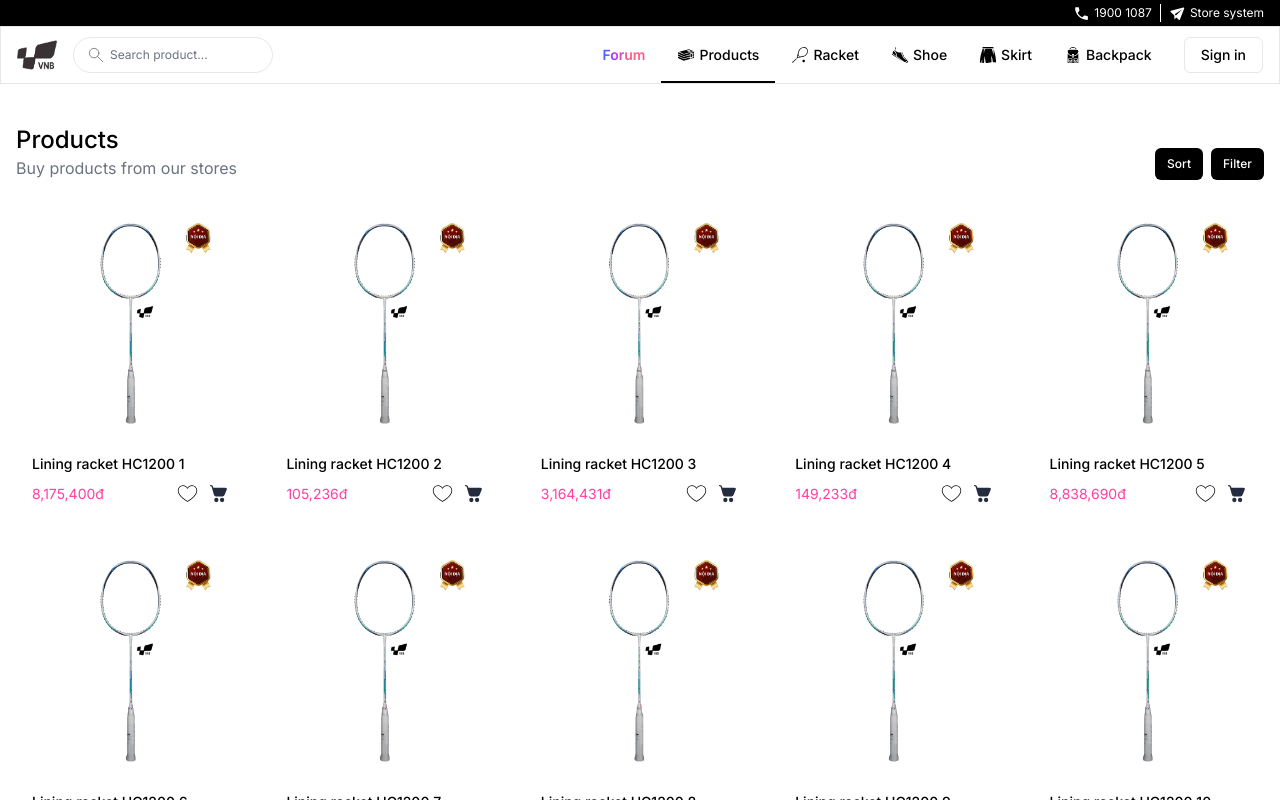
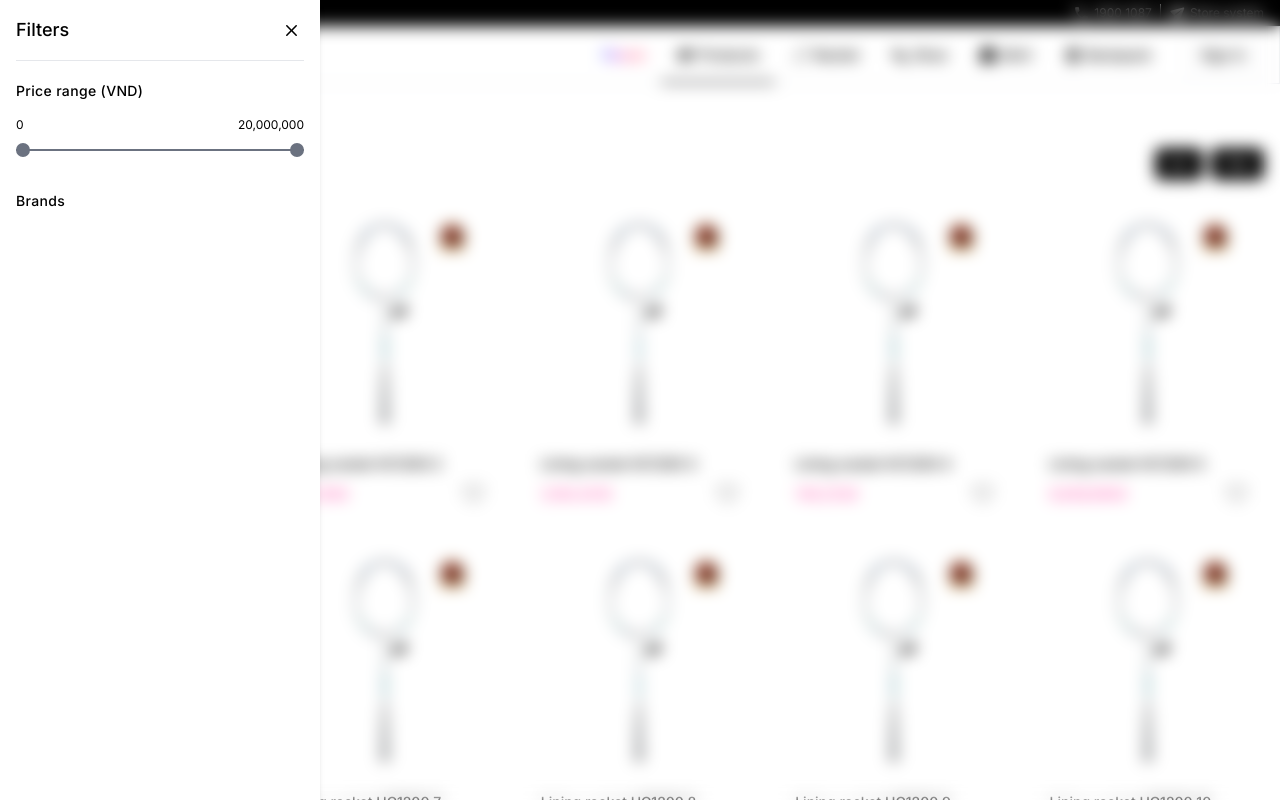
Before and after one commit to VNBShop/vnb-web-client, a Next.js app: page /products in a window 1280 px wide. Both pictures are taken after a click on the button "Filter". Shown: the top 800 px of the page. Built offline with nearby package versions, Linux system fonts and the light colour scheme.

Commit message:
add filter

```diff
--- a/package.json
+++ b/package.json
@@ -12,6 +12,7 @@
     "@headlessui/react": "^1.7.17",
     "@hookform/resolvers": "^3.3.1",
     "@radix-ui/react-label": "^2.0.2",
+    "@radix-ui/react-slider": "^1.1.2",
     "@radix-ui/react-slot": "^1.0.2",
     "caniuse-lite": "^1.0.30001543",
     "class-variance-authority": "^0.7.0",
--- a/src/common/header/nav.tsx
+++ b/src/common/header/nav.tsx
@@ -34,11 +34,11 @@
 
   useEffect(() => {
     if (navMobile) {
-      document.body.style.overflow = 'hidden'
+      document.documentElement.style.overflow = 'hidden'
     }
 
     return () => {
-      document.body.style.overflow = 'unset'
+      document.documentElement.style.overflow = 'unset'
     }
   }, [navMobile])
 
@@ -76,17 +76,17 @@
       </button>
       <Transition
         show={navMobile}
-        enter="transition-all duration-300 ease-in-out"
-        enterFrom="opacity-0 -translate-x-[100%]"
-        enterTo="opacity-100 translate-x-0"
-        leave="transition-all duration-300 ease-in-out"
-        leaveFrom="opacity-100 translate-x-0"
-        leaveTo="opacity-0 -translate-x-[100%]"
         className="nav-mobile fixed lg:hidden top-0 left-0 bottom-0 right-0 bg-clip-padding bg-opacity-30 bg-gray-100 backdrop-blur-sm"
         onClick={handleCloseOutSide}
       >
-        <nav
+        <Transition.Child
           ref={refNavMobile}
+          enter="transition-all duration-300 ease-in-out"
+          enterFrom="opacity-0 -translate-x-[100%]"
+          enterTo="opacity-100 translate-x-0"
+          leave="transition-all duration-300 ease-in-out"
+          leaveFrom="opacity-100 translate-x-0"
+          leaveTo="opacity-0 -translate-x-[100%]"
           className="w-[75%] md:w-[40%] absolute top-0 left-0 bottom-0 bg-white p-4"
         >
           <section className="flex items-center justify-between">
@@ -120,7 +120,7 @@
               </li>
             ))}
           </ul>
-        </nav>
+        </Transition.Child>
       </Transition>
 
       <Button
--- a/src/components/ui/card.product.tsx
+++ b/src/components/ui/card.product.tsx
@@ -47,7 +47,6 @@
 
           <section className="flex items-center gap-2">
             <Icon name="HeartOutline" width={23} height={23} />
-            <Icon name="Cart" width={23} height={23} color="#232D3F" />
           </section>
         </section>
       </section>
--- /dev/null
+++ b/src/components/ui/slider.tsx
@@ -0,0 +1,54 @@
+'use client'
+
+import * as React from 'react'
+import * as SliderPrimitive from '@radix-ui/react-slider'
+
+import { cn } from '@/lib/utils'
+
+const Slider = React.forwardRef<
+  React.ElementRef<typeof SliderPrimitive.Root>,
+  React.ComponentPropsWithoutRef<typeof SliderPrimitive.Root> & {
+    variant?: 'default' | 'range'
+    thickness?: 'default' | 'thin'
+  }
+>(
+  (
+    { className, variant = 'default', thickness = 'default', ...props },
+    ref
+  ) => (
+    <SliderPrimitive.Root
+      ref={ref}
+      className={cn(
+        'relative flex w-full touch-none select-none items-center lg:hover:cursor-pointer',
+        className
+      )}
+      {...props}
+    >
+      <SliderPrimitive.Track
+        className={cn(
+          'relative h-2 w-full grow overflow-hidden rounded-full bg-gray-300',
+          thickness === 'thin' && 'h-0.5'
+        )}
+      >
+        <SliderPrimitive.Range className="absolute h-full bg-gray-500" />
+      </SliderPrimitive.Track>
+      <SliderPrimitive.Thumb
+        className={cn(
+          'block h-5 w-5 rounded-full border-2 border-gray-500 bg-gray-500 ring-offset-black transition-colors focus-visible:outline-none focus-visible:ring-2 focus-visible:ring-ring focus-visible:ring-offset-2 disabled:pointer-events-none disabled:opacity-50',
+          thickness === 'thin' && 'h-3.5 w-3.5'
+        )}
+      />
+      {variant === 'range' && (
+        <SliderPrimitive.Thumb
+          className={cn(
+            'block h-5 w-5 rounded-full border-2 border-gray-500 bg-gray-500 ring-offset-black transition-colors focus-visible:outline-none focus-visible:ring-2 focus-visible:ring-ring focus-visible:ring-offset-2 disabled:pointer-events-none disabled:opacity-50',
+            thickness === 'thin' && 'h-3.5 w-3.5'
+          )}
+        />
+      )}
+    </SliderPrimitive.Root>
+  )
+)
+Slider.displayName = SliderPrimitive.Root.displayName
+
+export { Slider }
--- /dev/null
+++ b/src/contents/products/action.tsx
@@ -0,0 +1,105 @@
+'use client'
+import { Transition } from '@headlessui/react'
+import { HTMLAttributes, useEffect, useRef, useState } from 'react'
+
+import Icon from '@/common/icons'
+import { Button } from '@/components/ui/button'
+import { Slider } from '@/components/ui/slider'
+
+export default function ProductAction() {
+  const filterContainerRef = useRef<HTMLDivElement>(null)
+
+  const [filterContainer, setFilterContainer] = useState(false)
+  const [priceRange, setPriceRange] = useState<[number, number]>([0, 20000000])
+
+  useEffect(() => {
+    if (filterContainer) document.documentElement.style.overflow = 'hidden'
+
+    return () => {
+      document.documentElement.style.overflow = 'unset'
+    }
+  }, [filterContainer])
+
+  return (
+    <>
+      <section className=" flex items-center gap-2">
+        <Button size="sm" className=" shadow-none bg-black text-white">
+          Sort
+        </Button>
+        <Button
+          className=" shadow-none bg-black text-white"
+          size="sm"
+          onClick={() => setFilterContainer(true)}
+        >
+          Filter
+        </Button>
+      </section>
+
+      <Transition
+        show={filterContainer}
+        className="fixed inset-0 z-[11] backdrop-blur"
+        onClick={(e) => {
+          // Close outside
+          if (filterContainerRef && filterContainerRef.current) {
+            if (!filterContainerRef.current.contains(e.target as Node)) {
+              setFilterContainer(false)
+            }
+          }
+        }}
+      >
+        <Transition.Child
+          ref={filterContainerRef}
+          enter="transition-all duration-300 ease-in-out"
+          enterFrom="opacity-0 -translate-x-[100%]"
+          enterTo="opacity-100 translate-x-0"
+          leave="transition-all duration-300 ease-in-out"
+          leaveFrom="opacity-100 translate-x-0"
+          leaveTo="opacity-0 -translate-x-[100%]"
+          className="absolute top-0 left-0 bottom-0 lg:w-[25%] w-[75%] md:w-[40%] bg-white p-4 shadow-md"
+        >
+          <section className="flex items-center justify-between border-b pb-4">
+            <h3 className=" font-medium md:text-lg">Filters</h3>
+
+            <button onClick={() => setFilterContainer(false)}>
+              <Icon name="Xmark" width={25} height={25} />
+            </button>
+          </section>
+
+          <section className="mt-5 space-y-10">
+            <div className=" space-y-4">
+              <h3 className="text-sm font-medium tracking-wide text-foreground">
+                Price range (VND)
+              </h3>
+
+              <div className="flex items-center justify-between">
+                <p className="text-xs text-hray-500">
+                  {priceRange[0].toLocaleString()}
+                </p>
+                <p className="text-xs text-hray-500">
+                  {priceRange[1].toLocaleString()}
+                </p>
+              </div>
+              <Slider
+                variant="range"
+                thickness="thin"
+                defaultValue={[0, 20000000]}
+                max={20000000}
+                step={100}
+                value={priceRange}
+                onValueChange={(value: typeof priceRange) =>
+                  setPriceRange(value)
+                }
+              />
+            </div>
+
+            <div className="space-y-4">
+              <h3 className="text-sm font-medium tracking-wide text-foreground">
+                Brands
+              </h3>
+            </div>
+          </section>
+        </Transition.Child>
+      </Transition>
+    </>
+  )
+}
--- a/src/contents/products/index.tsx
+++ b/src/contents/products/index.tsx
@@ -1,8 +1,8 @@
 import Link from 'next/link'
 import { Products } from '../../../types/products'
+import ProductCard from '../../components/ui/card.product'
 import ProductHeader from './header'
-import ProductCard from '../../components/ui/card.product'
-import { Button } from '@/components/ui/button'
+import ProductAction from './action'
 
 export type ProductProps = {
   title?: string
@@ -19,14 +19,7 @@
     <>
       <section className=" flex items-end justify-between">
         <ProductHeader title={title} desciption={desciption} />
-        <section className=" flex items-center gap-2">
-          <Button size="sm" className=" shadow-none bg-black text-white">
-            Sort
-          </Button>
-          <Button className=" shadow-none bg-black text-white" size="sm">
-            Filter
-          </Button>
-        </section>
+        <ProductAction />
       </section>
       <ul className=" grid gap-6 lg:grid-cols-5 md:grid-cols-3 grid-cols-2 mt-7">
         {products && products.length
```
Also changed, not shown: 1 other file (tests, documents, lock files or other folders).
